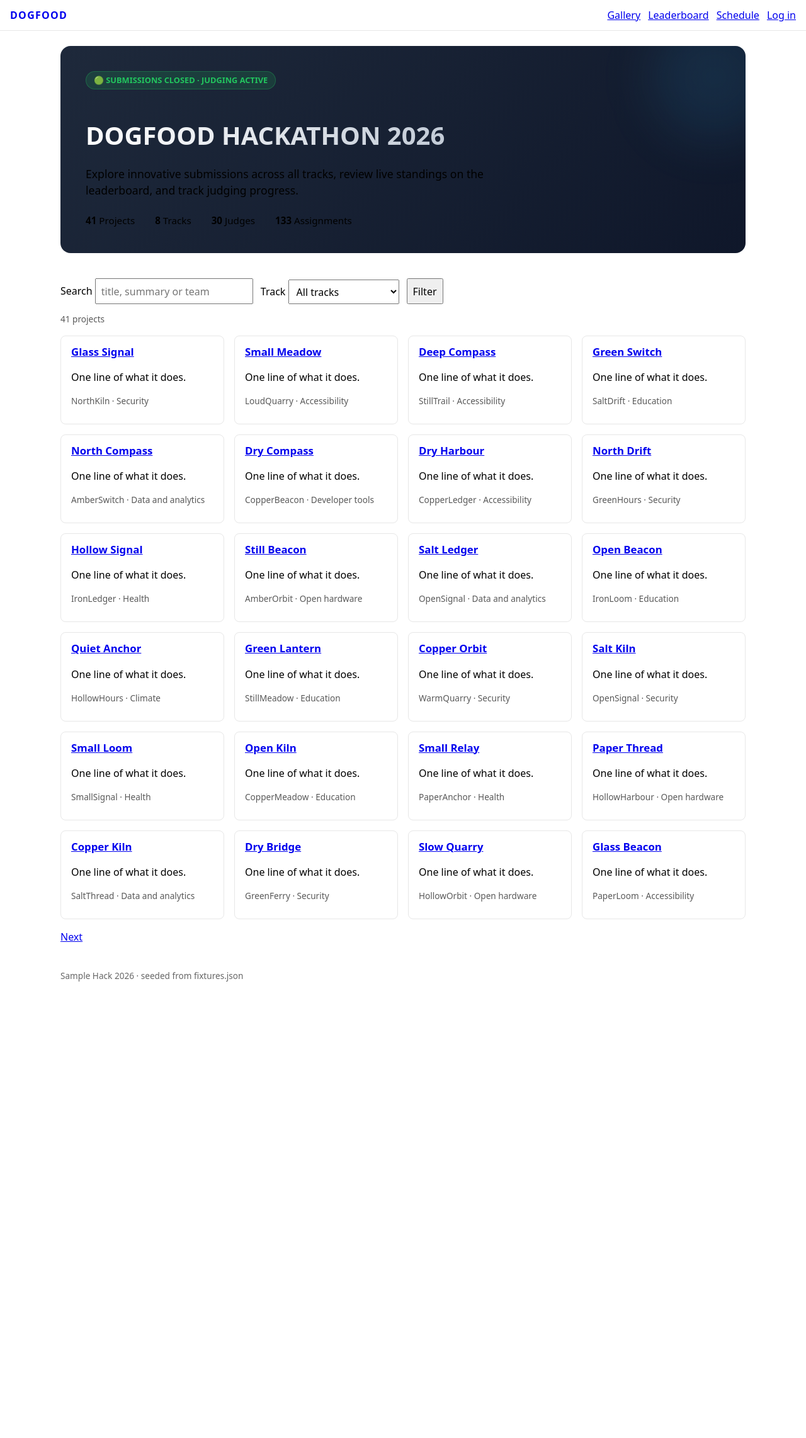
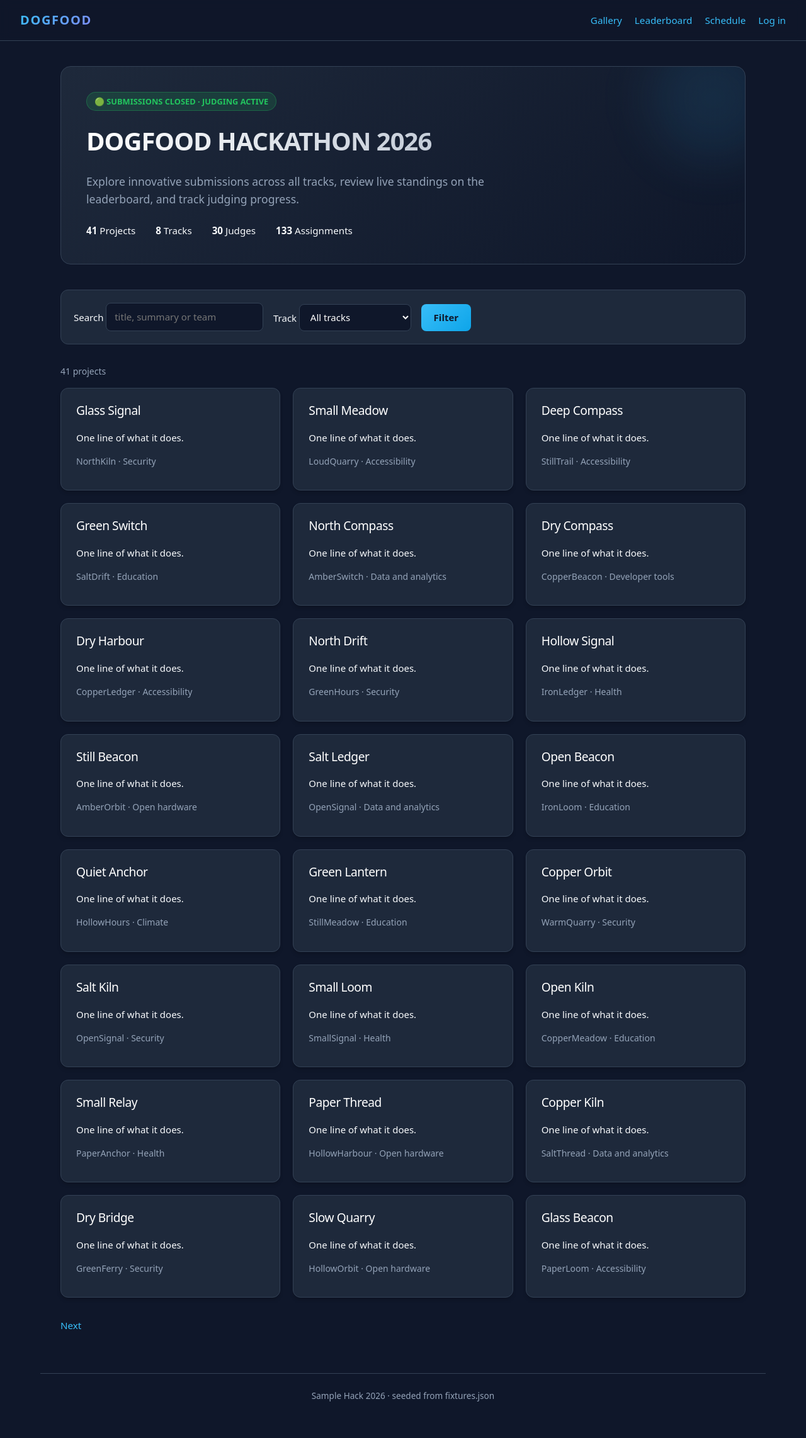
Before and after one commit to Dhanush-sai-reddy/dogfood-portal, a FastAPI app: page /projects in a window 1280 px wide. Shown: the whole page at 63% size. Before the commit the page ends 1559 px from the top, so only its background shows below. Run offline with FastAPI, Linux system fonts and the light colour scheme.

Commit message:
Modernise portal theme with dark dashboard styling

```diff
--- a/app/static/css/app.css
+++ b/app/static/css/app.css
@@ -1,29 +1,282 @@
-:root { color-scheme: light dark; --line: #8883; }
+:root {
+  --bg: #0f172a;
+  --bg-card: #1e293b;
+  --text: #f8fafc;
+  --text-muted: #94a3b8;
+  --accent: #38bdf8;
+  --accent-hover: #0ea5e9;
+  --border: #334155;
+  --border-light: #475569;
+  --card-bg: #1e293b;
+  --card-hover: #2563eb15;
+  --success: #22c55e;
+}
+
 * { box-sizing: border-box; }
-body { margin: 0; font: 16px/1.5 system-ui, -apple-system, "Segoe UI", Roboto, sans-serif; }
-.topbar { display: flex; gap: 1rem; align-items: center; padding: .75rem 1rem; border-bottom: 1px solid var(--line); }
-.brand { font-weight: 700; letter-spacing: .08em; text-decoration: none; }
-nav { display: flex; gap: .75rem; align-items: center; margin-left: auto; }
-.who { opacity: .7; font-size: .9rem; }
-main { max-width: 70rem; margin: 0 auto; padding: 1.5rem 1rem; }
-.foot { max-width: 70rem; margin: 0 auto; padding: 1rem; opacity: .6; font-size: .85rem; }
-.stack { display: grid; gap: .75rem; max-width: 34rem; }
-.stack label { display: grid; gap: .25rem; }
-input, select, textarea, button { font: inherit; padding: .4rem .5rem; }
-button { cursor: pointer; }
+body {
+  margin: 0;
+  font: 15px/1.6 system-ui, -apple-system, BlinkMacSystemFont, "Segoe UI", Roboto, sans-serif;
+  color: var(--text);
+  background: var(--bg);
+}
+
+.topbar {
+  display: flex;
+  gap: 1.5rem;
+  align-items: center;
+  padding: 1rem 2rem;
+  background: #0f172aee;
+  backdrop-filter: blur(8px);
+  border-bottom: 1px solid var(--border);
+  position: sticky;
+  top: 0;
+  z-index: 100;
+}
+
+.brand {
+  font-weight: 800;
+  font-size: 1.25rem;
+  letter-spacing: .08em;
+  text-decoration: none;
+  background: linear-gradient(135deg, #38bdf8, #818cf8);
+  -webkit-background-clip: text;
+  -webkit-text-fill-color: transparent;
+}
+
+nav {
+  display: flex;
+  gap: 1.25rem;
+  align-items: center;
+  margin-left: auto;
+  font-size: 0.95rem;
+}
+
+nav a, a {
+  color: var(--accent);
+  text-decoration: none;
+  font-weight: 500;
+  transition: color 0.15s ease;
+}
+nav a:hover, a:hover {
+  color: var(--accent-hover);
+  text-decoration: underline;
+}
+
+.who {
+  color: var(--text-muted);
+  font-size: .85rem;
+  background: #33415555;
+  padding: 0.25rem 0.75rem;
+  border-radius: 999px;
+  border: 1px solid var(--border);
+}
+
+main {
+  max-width: 72rem;
+  margin: 2.5rem auto;
+  padding: 0 2rem;
+}
+
+h1, h2, h3, h4 {
+  font-weight: 700;
+  letter-spacing: -0.025em;
+  color: #fff;
+  margin-top: 0;
+  margin-bottom: 1.5rem;
+}
+
+h1 {
+  font-size: 2.25rem;
+  background: linear-gradient(to right, #fff, #94a3b8);
+  -webkit-background-clip: text;
+  -webkit-text-fill-color: transparent;
+}
+
+.foot {
+  max-width: 72rem;
+  margin: 4rem auto 2rem;
+  padding: 1.5rem 2rem;
+  border-top: 1px solid var(--border);
+  color: var(--text-muted);
+  font-size: .85rem;
+  text-align: center;
+}
+
+.stack {
+  display: grid;
+  gap: 1.25rem;
+  max-width: 32rem;
+  background: var(--card-bg);
+  padding: 2rem;
+  border-radius: 12px;
+  border: 1px solid var(--border);
+  box-shadow: 0 10px 25px -5px rgba(0, 0, 0, 0.3);
+}
+
+.stack label {
+  display: grid;
+  gap: .4rem;
+  font-weight: 500;
+  color: var(--text-muted);
+}
+
+input, select, textarea, button {
+  font: inherit;
+  padding: .6rem .8rem;
+  border: 1px solid var(--border);
+  border-radius: 8px;
+  background: #0f172a;
+  color: #fff;
+  transition: border-color 0.15s ease, box-shadow 0.15s ease;
+}
+
+input:focus, select:focus, textarea:focus {
+  outline: none;
+  border-color: var(--accent);
+  box-shadow: 0 0 0 3px rgba(56, 189, 248, 0.2);
+}
+
+button {
+  background: linear-gradient(135deg, #38bdf8, #0ea5e9);
+  color: #0f172a;
+  font-weight: 600;
+  border: none;
+  cursor: pointer;
+  padding: 0.6rem 1.25rem;
+  border-radius: 8px;
+  transition: opacity 0.15s ease, transform 0.1s ease;
+}
+button:hover {
+  opacity: 0.9;
+  transform: translateY(-1px);
+}
+button:active {
+  transform: translateY(0);
+}
+
 .inline { display: inline; }
-.filters { display: flex; gap: .75rem; align-items: end; flex-wrap: wrap; }
-.cards { list-style: none; padding: 0; display: grid; gap: 1rem; grid-template-columns: repeat(auto-fill, minmax(16rem, 1fr)); }
-.card { border: 1px solid var(--line); border-radius: .5rem; padding: .75rem 1rem; }
-.card h2 { margin: 0 0 .25rem; font-size: 1.05rem; }
-.meta, .muted, .hint { opacity: .65; font-size: .85rem; }
-.error { border: 1px solid #c33; color: #c33; background: #c3311a22; padding: .5rem .75rem; border-radius: .35rem; }
-.pager { display: flex; gap: 1rem; margin-top: 1rem; }
-.grid { width: 100%; border-collapse: collapse; }
-.grid caption { text-align: left; padding-bottom: .5rem; }
-.grid th, .grid td { border-bottom: 1px solid var(--line); padding: .4rem .5rem; text-align: left; vertical-align: top; }
-.diff { font-size: .78rem; word-break: break-all; opacity: .8; }
-.saving { visibility: hidden; }
+
+.filters {
+  display: flex;
+  gap: 1rem;
+  align-items: end;
+  flex-wrap: wrap;
+  margin-bottom: 2rem;
+  padding: 1.25rem;
+  background: var(--card-bg);
+  border-radius: 12px;
+  border: 1px solid var(--border);
+}
+
+.cards {
+  list-style: none;
+  padding: 0;
+  display: grid;
+  gap: 1.25rem;
+  grid-template-columns: repeat(auto-fill, minmax(20rem, 1fr));
+}
+
+.card {
+  background: var(--card-bg);
+  border: 1px solid var(--border);
+  border-radius: 12px;
+  padding: 1.25rem 1.5rem;
+  box-shadow: 0 4px 6px -1px rgba(0, 0, 0, 0.2);
+  transition: transform 0.2s ease, border-color 0.2s ease, box-shadow 0.2s ease;
+}
+
+.card:hover {
+  transform: translateY(-3px);
+  border-color: var(--accent);
+  box-shadow: 0 12px 20px -8px rgba(56, 189, 248, 0.2);
+}
+
+.card h2 {
+  margin: 0 0 .5rem;
+  font-size: 1.2rem;
+}
+
+.card h2 a {
+  color: #fff;
+  text-decoration: none;
+}
+.card h2 a:hover {
+  color: var(--accent);
+  text-decoration: none;
+}
+
+.meta, .muted, .hint {
+  color: var(--text-muted);
+  font-size: .875rem;
+}
+
+.error {
+  border: 1px solid #f87171;
+  color: #fca5a5;
+  background: rgba(239, 68, 68, 0.1);
+  padding: .75rem 1rem;
+  border-radius: 8px;
+  margin-bottom: 1.5rem;
+}
+
+.pager {
+  display: flex;
+  gap: 1rem;
+  margin-top: 2rem;
+  align-items: center;
+}
+
+.grid {
+  width: 100%;
+  border-collapse: separate;
+  border-spacing: 0;
+  background: var(--card-bg);
+  border-radius: 12px;
+  overflow: hidden;
+  border: 1px solid var(--border);
+  margin-top: 1.5rem;
+  margin-bottom: 1.5rem;
+}
+
+.grid caption {
+  text-align: left;
+  padding: 1rem;
+  font-weight: 600;
+  color: var(--text-muted);
+  background: rgba(15, 23, 42, 0.5);
+}
+
+.grid th, .grid td {
+  border-bottom: 1px solid var(--border);
+  padding: .85rem 1rem;
+  text-align: left;
+  vertical-align: middle;
+}
+
+.grid th {
+  background: rgba(15, 23, 42, 0.8);
+  font-weight: 600;
+  color: var(--text-muted);
+  font-size: 0.85rem;
+  text-transform: uppercase;
+  letter-spacing: 0.05em;
+}
+
+.grid tr:last-child td {
+  border-bottom: none;
+}
+
+.grid tr:hover td {
+  background: rgba(56, 189, 248, 0.03);
+}
+
+.diff {
+  font-size: .78rem;
+  word-break: break-all;
+  color: var(--text-muted);
+}
+
+.saving { visibility: hidden; color: var(--accent); font-style: italic; }
 .htmx-request .saving { visibility: visible; }
 .htmx-indicator { opacity: 0; transition: opacity .15s ease-in; }
 .htmx-request .htmx-indicator, .htmx-request.htmx-indicator { opacity: 1; }
```
